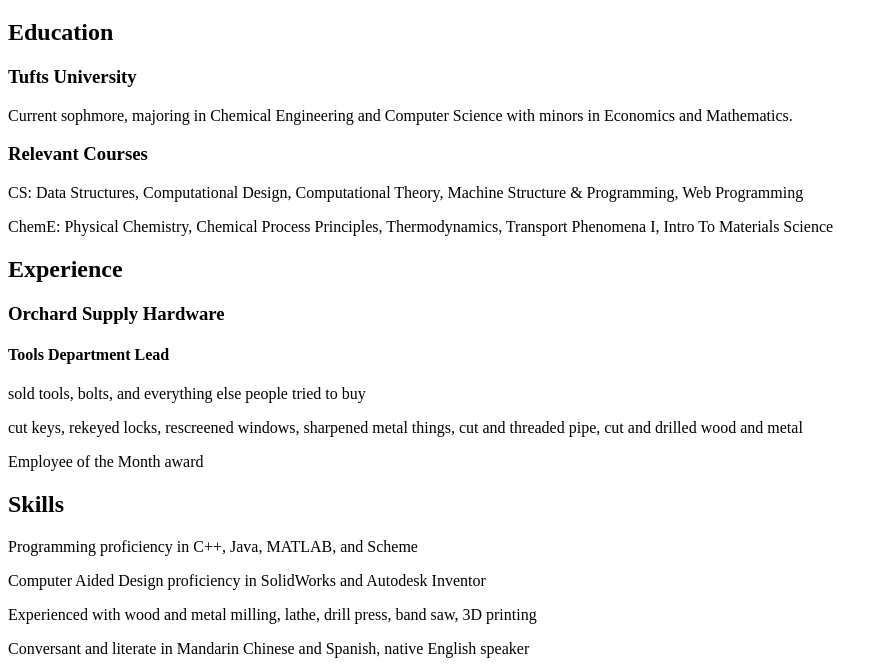
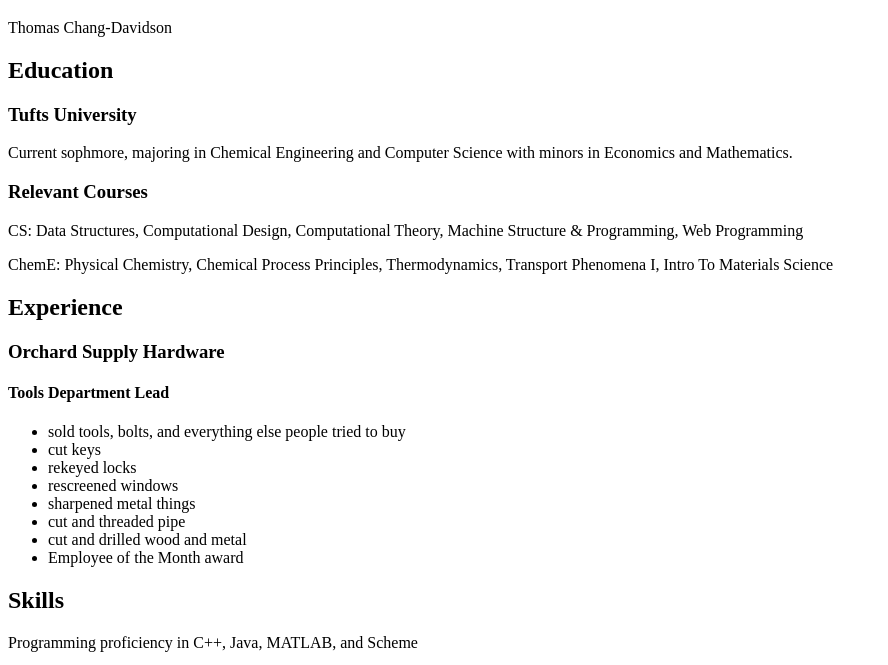
Before and after one commit to thomas-cd/thomas-cd.github.io, a plain HTML site: page resume.html in a window 1280 px wide. Shown: the part 61-726 px from the top of the page, without its empty margins (0-888 px from the left). Drawn offline with Linux system fonts and the light colour scheme.

Commit message:
added bulleted items

```diff
--- a/resume.html
+++ b/resume.html
@@ -8,6 +8,7 @@
 
     <body>
         <h1> Resume </h1>
+        <p> Thomas Chang-Davidson </p>
 
         <h2> Education </h2>
 
@@ -24,10 +25,16 @@
         <h2> Experience </h2>
         <h3> Orchard Supply Hardware </h3>
         <h4> Tools Department Lead </h4>
-        <p> sold tools, bolts, and everything else people tried to buy </p>
-        <p> cut keys, rekeyed locks, rescreened windows, sharpened metal things,
-                cut and threaded pipe, cut and drilled wood and metal </p>
-        <p> Employee of the Month award </p>
+        <ul>
+                <li> sold tools, bolts, and everything else people tried to buy </li>
+                <li> cut keys </li>
+                <li> rekeyed locks</li>
+                <li> rescreened windows</li>
+                <li> sharpened metal things</li>
+                <li> cut and threaded pipe</li>
+                <li> cut and drilled wood and metal </li>
+                <li> Employee of the Month award </li>
+        </ul>
 
         <h2> Skills </h2>
         <p> Programming proficiency in C++, Java, MATLAB, and Scheme </p>
```
